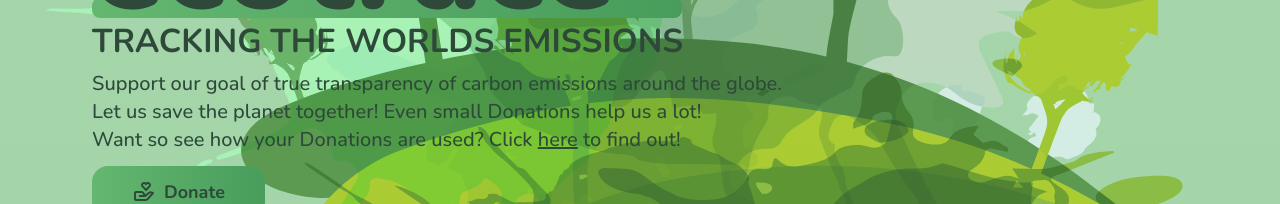
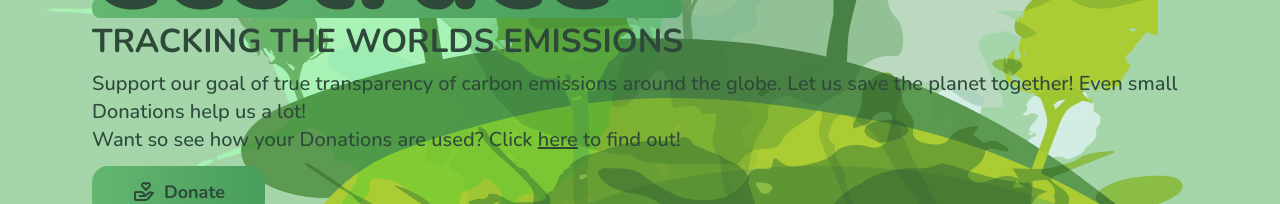
Before and after one commit to bazi24/ecotrace, a React (Vite) app: page / in a window 1280 px wide. Shown: the part 383-587 px from the top of the page. Built offline with nearby package versions, Linux system fonts and the light colour scheme; no server answers.

Commit message:
Paragraph  entfernt

```diff
--- a/src/routes/LandingPage.jsx
+++ b/src/routes/LandingPage.jsx
@@ -16,11 +16,8 @@ const LandingPage = () => {
           </h2>
           <h3 className="text-md lg:text-xl font-medium mb-3 mt-3">
             Support our goal of true transparency of carbon emissions around the
-            globe.
-            <p>
-              Let us save the planet together! Even small Donations help us a
-              lot!
-            </p>
+            globe. Let us save the planet together! Even small Donations help us
+            a lot!
             <p>
               {" "}
               Want so see how your Donations are used? Click{" "}
```
